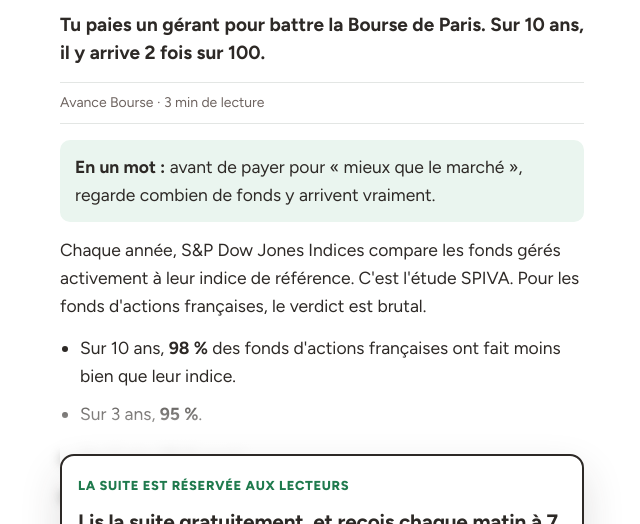
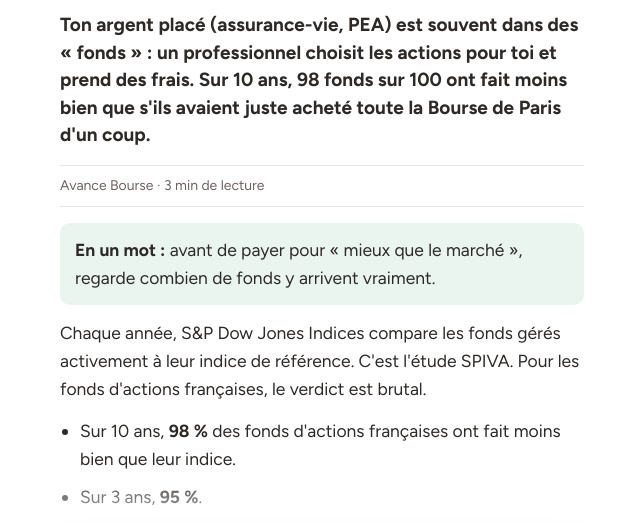
Before and after one commit to alexh2323/avance-bourse, a plain HTML site: page index.html in a window 1280 px wide. Shown: the part 218-742 px from the top of the page, without its empty margins (318-958 px from the left). Drawn offline with Linux system fonts and the light colour scheme.

Commit message:
Chapô plus clair
Co-Authored-By: Claude Opus 5.5 <noreply@anthropic.com>

```diff
--- a/index.html
+++ b/index.html
@@ -7,7 +7,7 @@
 <meta name="robots" content="noindex">
 
 <title>98 % des fonds font moins bien que le marché · Avance Bourse</title>
-<meta name="description" content="Tu paies un gérant pour battre le marché. Sur 10 ans, il y arrive 2 fois sur 100.">
+<meta name="description" content="Sur 10 ans, 98 fonds sur 100 font moins bien que la Bourse de Paris elle-même.">
 <link rel="preconnect" href="https://fonts.googleapis.com"><link rel="preconnect" href="https://fonts.gstatic.com" crossorigin>
 <link href="https://fonts.googleapis.com/css2?family=Figtree:wght@400;500;700;800&display=swap" rel="stylesheet">
 <style>
@@ -68,7 +68,7 @@ footer{padding-block:22px 30px;font-size:13px;color:var(--mute);border-top:1px s
   <article class="art">
     <span class="rub">ÉPARGNE · FONDS</span>
     <h1>98 % des fonds font moins bien que le marché.</h1>
-    <p class="chap">Tu paies un gérant pour battre la Bourse de Paris. Sur 10 ans, il y arrive 2 fois sur 100.</p>
+    <p class="chap">Ton argent placé (assurance-vie, PEA) est souvent dans des « fonds » : un professionnel choisit les actions pour toi et prend des frais. Sur 10 ans, 98 fonds sur 100 ont fait moins bien que s'ils avaient juste acheté toute la Bourse de Paris d'un coup.</p>
     <p class="by">Avance Bourse · 3 min de lecture</p>
 
     <div class="body">
```
